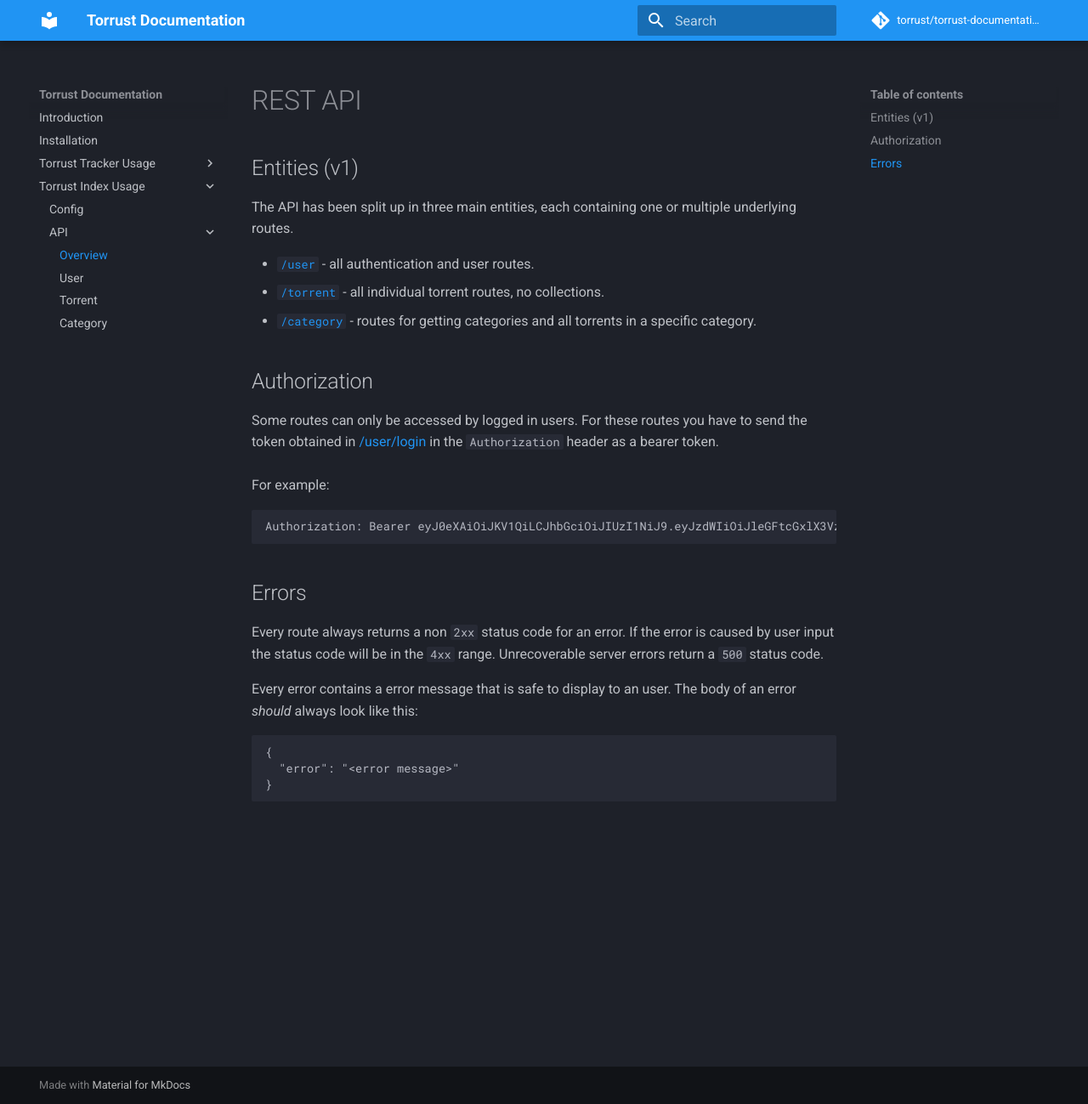
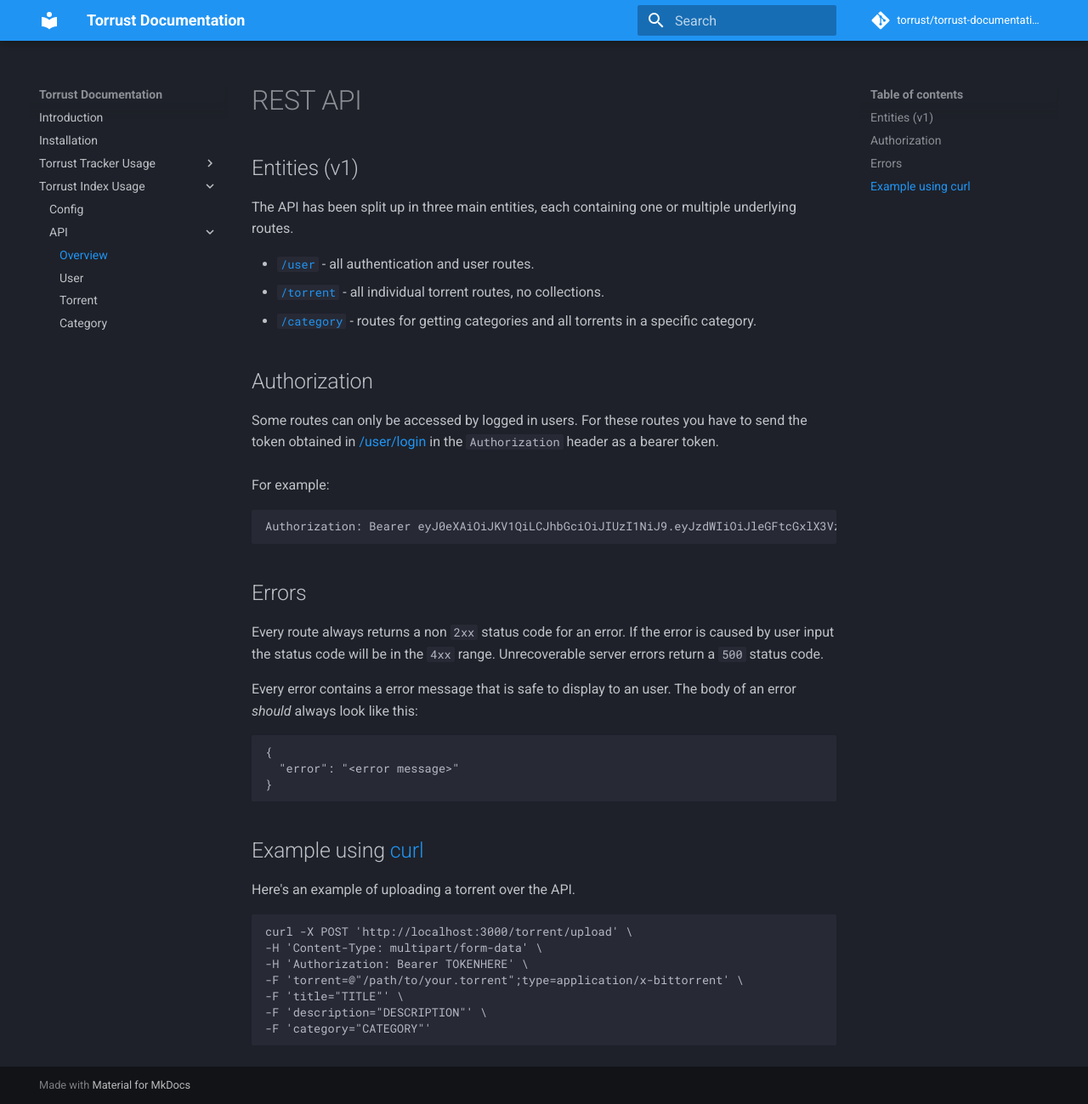
Before and after one commit to torrust/torrust-documentation, an MkDocs documentation site: the page built from docs/torrust-index/api.md, in a window 1280 px wide and 1299 px high. Shown: the whole window at 85% size. Built offline with MkDocs 1.6.1 and Material for MkDocs 9.7.7, drawn with Linux system fonts in a browser that asks for light colours; comment, search, counter and statistics services are not loaded.

Commit message:
added example for uploading a torrent over API

````diff
--- a/docs/torrust-index/api.md
+++ b/docs/torrust-index/api.md
@@ -29,3 +29,16 @@
   "error": "<error message>"
 }
 ```
+
+## Example using [curl](https://curl.se/)
+Here's an example of uploading a torrent over the API.
+
+```
+curl -X POST 'http://localhost:3000/torrent/upload' \
+-H 'Content-Type: multipart/form-data' \
+-H 'Authorization: Bearer TOKENHERE' \
+-F 'torrent=@"/path/to/your.torrent";type=application/x-bittorrent' \
+-F 'title="TITLE"' \
+-F 'description="DESCRIPTION"' \
+-F 'category="CATEGORY"'
+```
````
